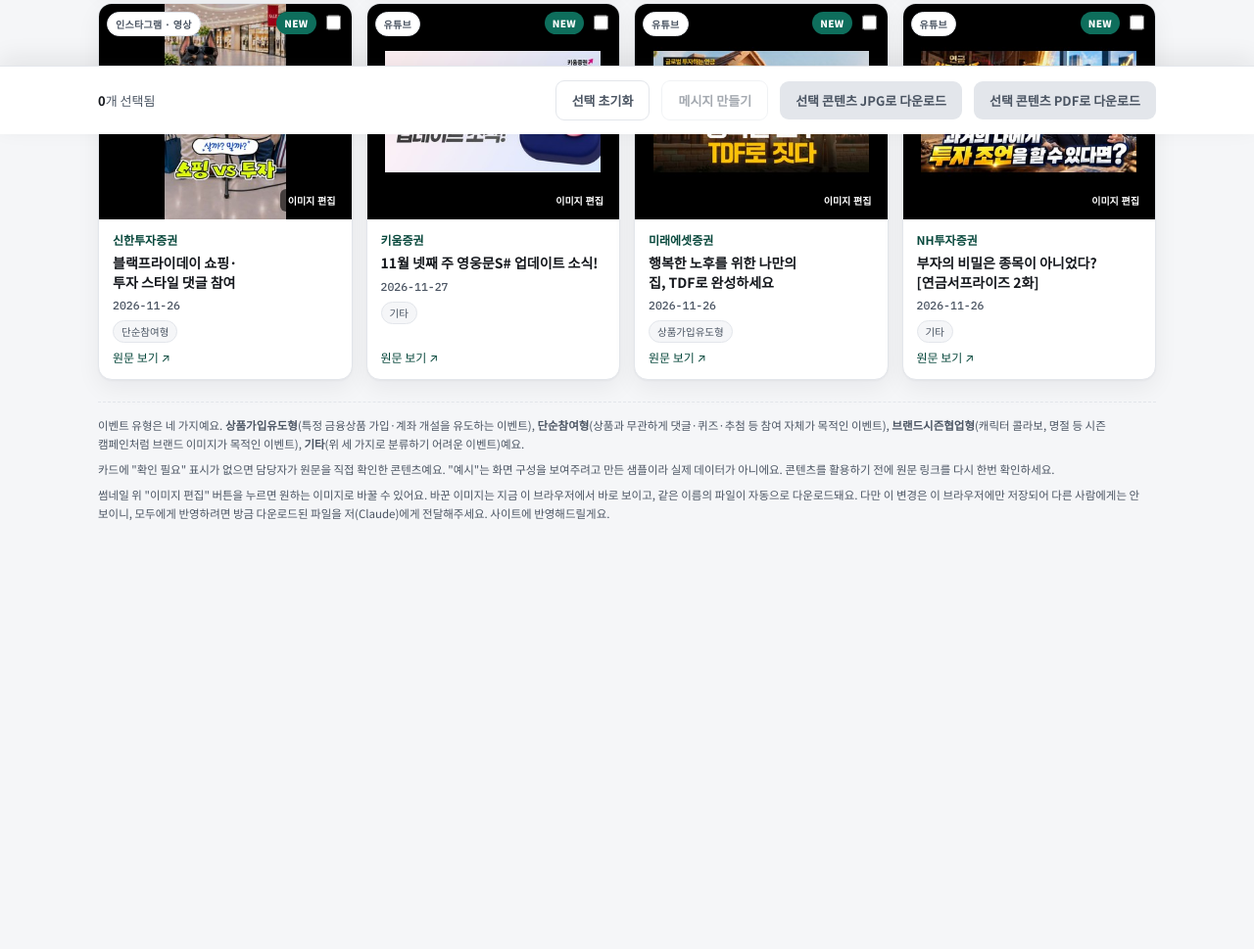
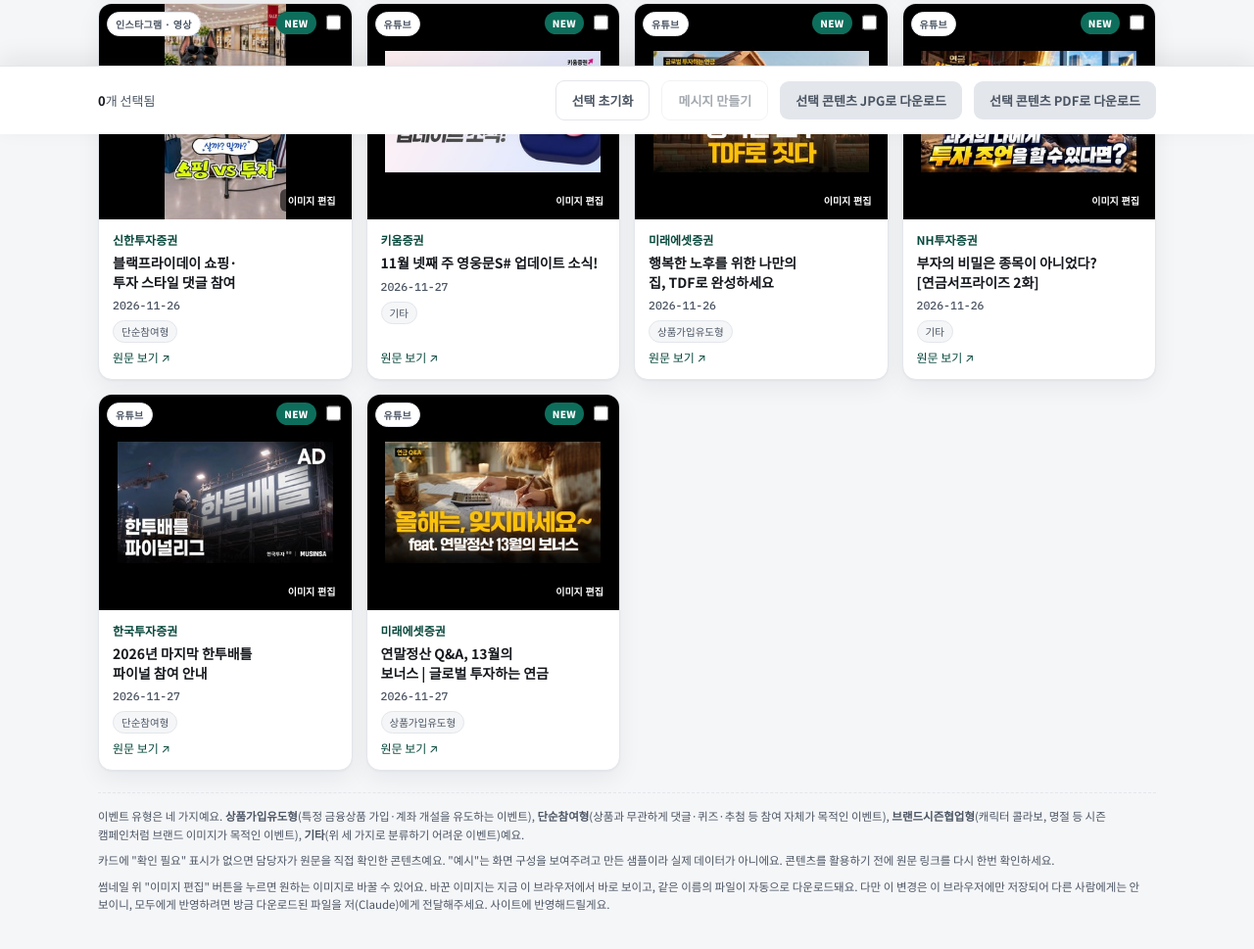
Before and after one commit to jwshin-lgtm/competitor-sns-archive, a plain HTML site: page index.html in a window 1280 px wide. Shown: the part 663-1632 px from the top of the page at 98% size. Before the commit the page ends 1304 px from the top, so only its background shows below. Drawn offline with nearby package versions, Linux system fonts and the light colour scheme.

Commit message:
Add daily competitor content (11/27): YouTube 2 (KIS 한투배틀 파이널, Mirae 연말정산 연금), NH Meta DA 1 (연금저축 연말 이벤트)
Co-Authored-By: Claude Opus 5.5 <noreply@anthropic.com>

```diff
--- a/index.html
+++ b/index.html
@@ -1430,6 +1430,30 @@
       thumb:"images/nov27_yt_nh_pension_surprise.jpg",
       date:"2026-11-26", topic:"기타", status:"실측",
       note:"NH투자증권 공식 유튜브 · 연금서프라이즈 2화 나이별 연금 투자전략(100세시대연구소 제작), 퇴직연금·IRP 기초 EP1/EP2 동시 공개"
+    },
+    {
+      brand:"한국투자증권", channel:"유튜브/영상",
+      url:"https://www.youtube.com/watch?v=eCrmdbJgBiE",
+      title:"2026년 마지막 한투배틀 파이널 참여 안내",
+      thumb:"images/nov27_yt_hantu_battle.jpg",
+      date:"2026-11-27", topic:"단순참여형", status:"실측",
+      note:"한국투자증권 · 2026년 마지막 실전투자대회 '한투배틀 파이널' 참가 유도 영상"
+    },
+    {
+      brand:"미래에셋증권", channel:"유튜브/영상",
+      url:"https://www.youtube.com/watch?v=2bO3snDzKDk",
+      title:"연말정산 Q&A, 13월의 보너스 | 글로벌 투자하는 연금",
+      thumb:"images/nov27_yt_mirae_yearend.jpg",
+      date:"2026-11-27", topic:"상품가입유도형", status:"실측",
+      note:"미래에셋 스마트머니 · 연금 전문 세무사가 6가지 질문으로 정리한 연금저축·IRP 세액공제 활용법(글로벌 투자하는 연금 시리즈)"
+    },
+    {
+      brand:"NH투자증권", channel:"DA",
+      url:"https://www.facebook.com/ads/library/?id=2059938204715118",
+      title:"나무 연금저축 연말 입금 이벤트 DA",
+      thumb:"images/nov27_da_nh_pension.jpg",
+      date:"2026-11-24", topic:"상품가입유도형", status:"실측",
+      note:"Meta 광고 라이브러리 · 연말 개인연금 순입금 구간별 최대 50만원, 600만원 순입금 시 1만원 캐시백·한우 99명 추첨(~12/31)"
     }
   ];
 
```
Also changed, not shown: site.html (+24 -0 lines), images/nov27_da_nh_pension.jpg (added), images/nov27_yt_hantu_battle.jpg (added), images/nov27_yt_mirae_yearend.jpg (added).
